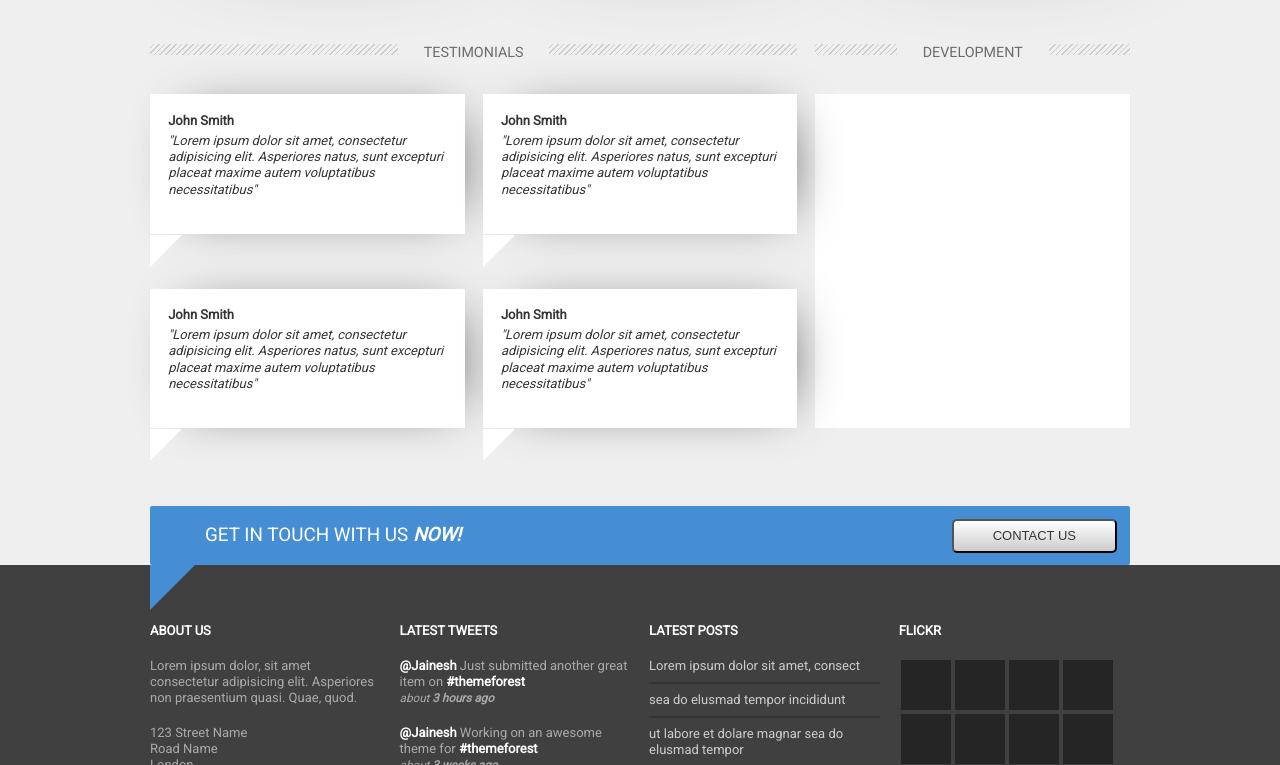
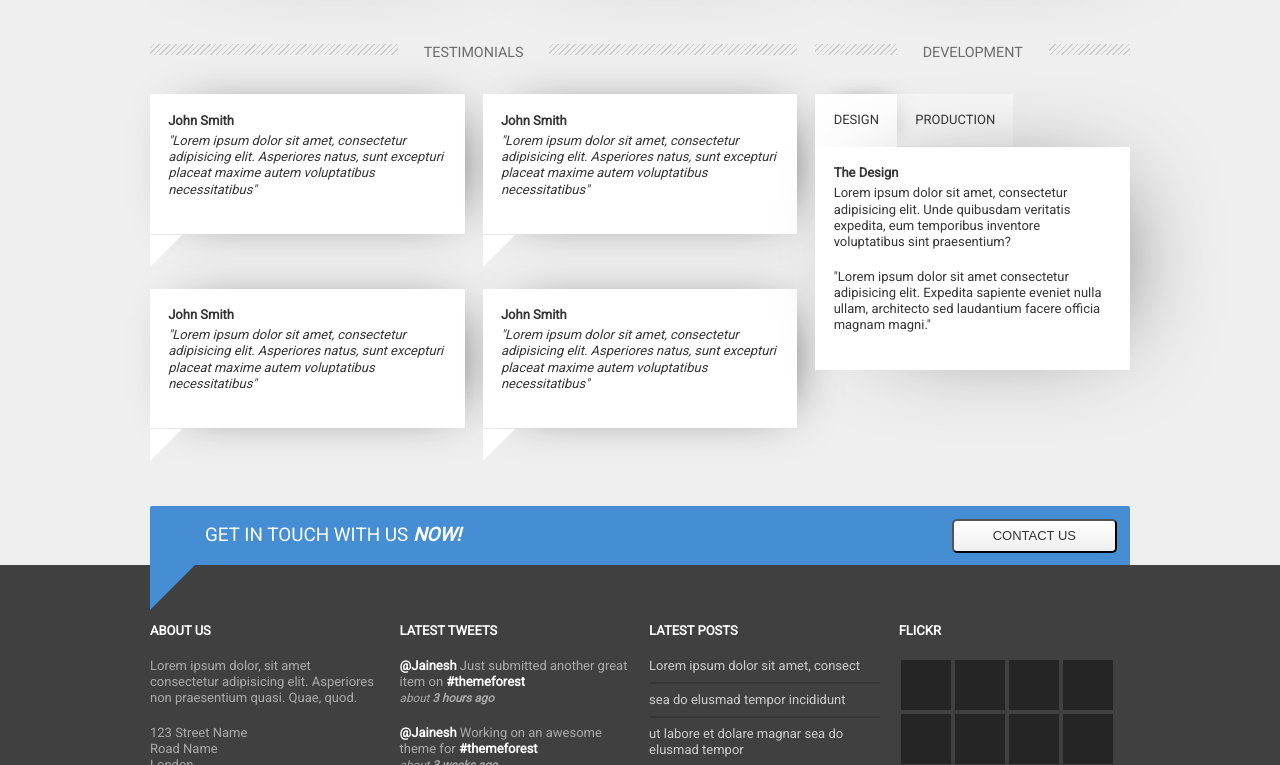
Before and after one commit to xurxe/Integrify-02-clone, a plain HTML site: page index.html in a window 1280 px wide. Shown: the part 1314-2079 px from the top of the page. Drawn offline with Linux system fonts and the light colour scheme.

Commit message:
Tried one method for the tabs, not happy with it

```diff
--- a/css/style.css
+++ b/css/style.css
@@ -12,7 +12,7 @@
     --medium-length: 3rem;
     --long-length: 4.5rem;
     --longer-length: 6rem;
-    --white-gradient: white, #CCCCCC;
+    --white-gradient: white, #EFEFEF;
     --grey-gradient: #666666, #252525;
     --blue-gradient: #458ED3, #387bb9;
     --lightest-grey: #EFEFEF;
@@ -247,7 +247,7 @@ header div {
 .top {
     align-items: center;
     background: var(--blue);
-    border-radius: 2px;
+    border-radius: 2px 2px 0 0;
     display: flex;
     grid-area: top;
     height: var(--longer-length);
@@ -468,9 +468,58 @@ main {
 
 .content4 {
     grid-area: content4;
-    background-color: white;
     height: auto;
     margin-top: var(--medium-length);
+}
+
+.tabs
+{
+    position: relative;
+    clear: both;
+    padding-top: var(--short-length);
+    height: 100%;
+}
+
+.content {
+    margin-top: var(--short-length);
+    padding: var(--short-length);
+    width: calc(100% - 2*var(--short-length));
+}
+
+.tabs .tab
+{
+    float: left;
+}
+
+.tabs .tab .content
+{
+	position: absolute;
+	left: 0px;
+}
+
+.checkboxtab
+{
+	display: none;
+}
+
+.tab label
+{
+    padding: var(--short-length);
+    background-color: #ffffff88;
+ }
+
+.checkboxtab:checked ~ label
+{
+    background: white;
+    border-bottom: 1px solid white;
+    box-shadow: 0.5rem 0 2rem -1rem;
+}
+
+.checkboxtab:checked ~ .content
+{
+    background: white;
+    box-shadow: 2rem 0 8rem -4rem;
+	z-index: 1;
 }
 
 
@@ -479,7 +528,7 @@ main {
 .bottom {
     align-items: center;
     background: var(--blue);
-    border-radius: 2px;
+    border-radius: 2px 2px 0 0;
     display: flex;
     grid-column: 2 / 3;
     grid-row: 5 / 6;
--- a/index.html
+++ b/index.html
@@ -221,7 +221,42 @@
                         <div class="stripe-background"></div>
                     </div>
 
-                    <div class="content4"></div>
+                    <div class="content4">
+                        <div class="tabs">
+                            <div class="tab">
+                                <input name="checkbox-tabs-group" type="radio" id="checkbox1" class="checkboxtab" checked>
+                                <label for="checkbox1">DESIGN</label>
+                                <div class="content">
+                                    <h5>
+                                        The Design
+                                    </h5>
+                                    <p>
+                                        Lorem ipsum dolor sit amet, consectetur adipisicing elit. Unde quibusdam veritatis expedita, eum temporibus inventore voluptatibus sint praesentium?
+                                    </p>
+                                    <p>
+                                        "Lorem ipsum dolor sit amet consectetur adipisicing elit. Expedita sapiente eveniet nulla ullam, architecto sed laudantium facere officia magnam magni."
+                                    </p>
+                                </div>
+                            </div>
+
+                            <div class="tab">
+                                <input name="checkbox-tabs-group" type="radio" id="checkbox2" class="checkboxtab">
+                                <label for="checkbox2">PRODUCTION</label>
+                                <div class="content">
+                                    <h5>
+                                        Production
+                                    </h5>
+                                    <p>
+                                        Lorem ipsum dolor sit amet consectetur adipisicing elit. Molestias cumque assumenda provident ducimus, laborum repellendus aspernatur doloremque distinctio libero ea ratione, odio quas quo eos deleniti aliquid placeat facilis esse?
+                                    </p>
+                                    <p>
+                                        Lorem ipsum dolor sit amet consectetur adipisicing elit. Expedita sapiente eveniet nulla ullam, architecto sed laudantium facere officia magnam magni.
+                                    </p>
+                                </div>
+                            </div>
+
+                        </div>
+                    </div>
 
                 </div>
 
```
